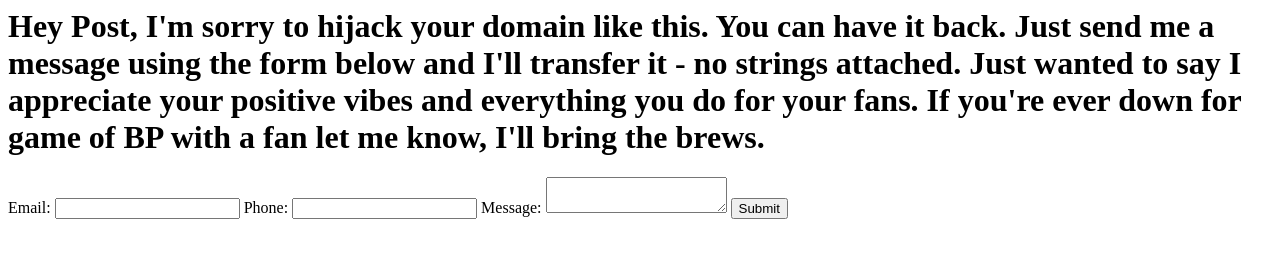
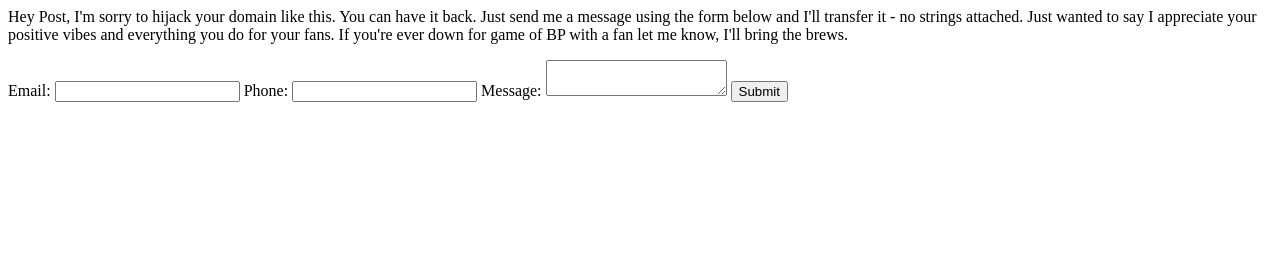
Before and after one commit to evanhessler/pf-22, a plain HTML site: page index.html in a window 1280 px wide. Drawn offline with Linux system fonts and the light colour scheme.

Commit message:
change to p

```diff
--- a/index.html
+++ b/index.html
@@ -2,12 +2,12 @@
 	<head>
 	</head>
 	<body>
-		<h1>Hey Post,
+		<p>Hey Post,
 
 			I'm sorry to hijack your domain like this. You can have it back. Just send me a message using the form below and I'll transfer it - no strings attached.
 
 			Just wanted to say I appreciate your positive vibes and everything you do for your fans. If you're ever down for game of BP with a fan let me know, I'll bring the brews.
-		</h1>
+		</p>
 
 		<form id="my-form"
 		  action="https://formspree.io/xqkeglyr"
```
